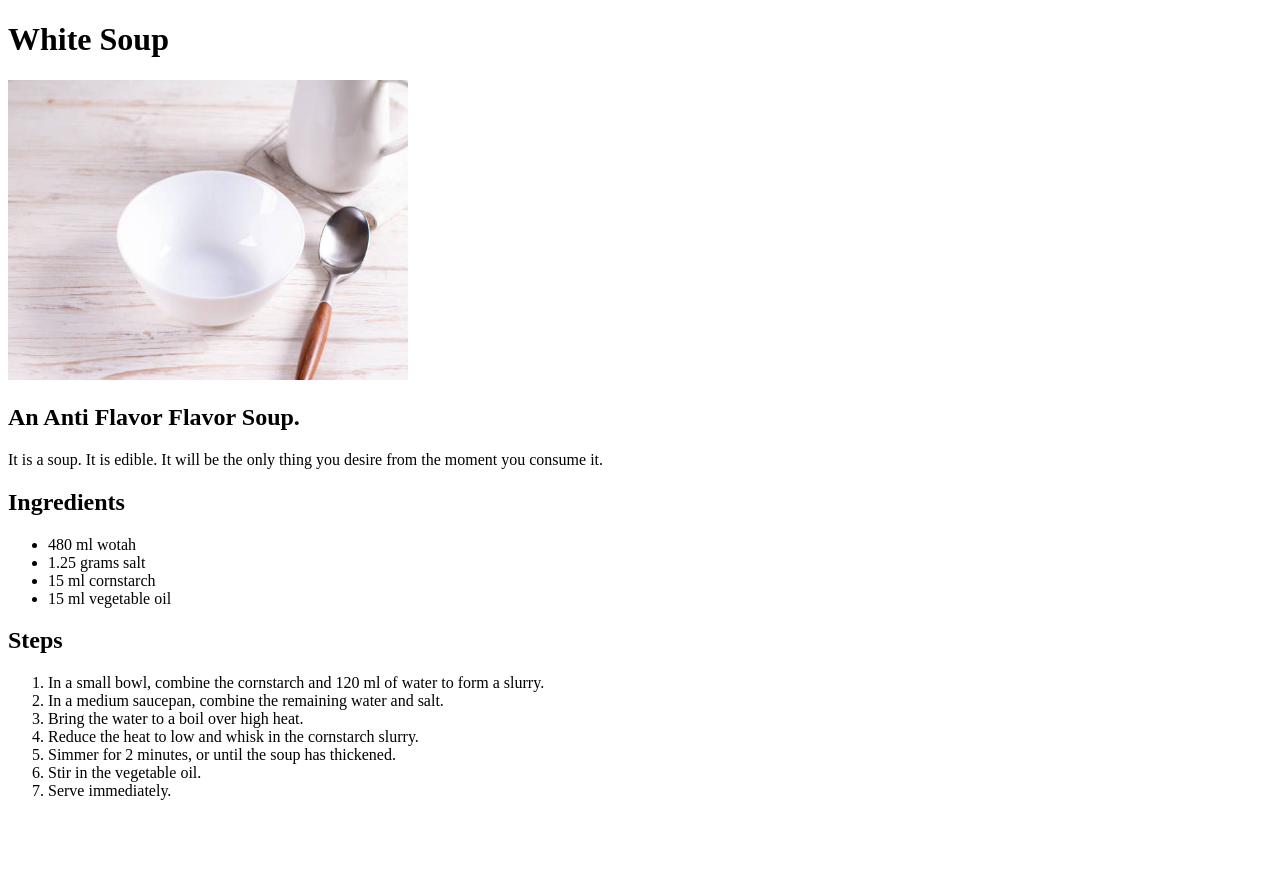
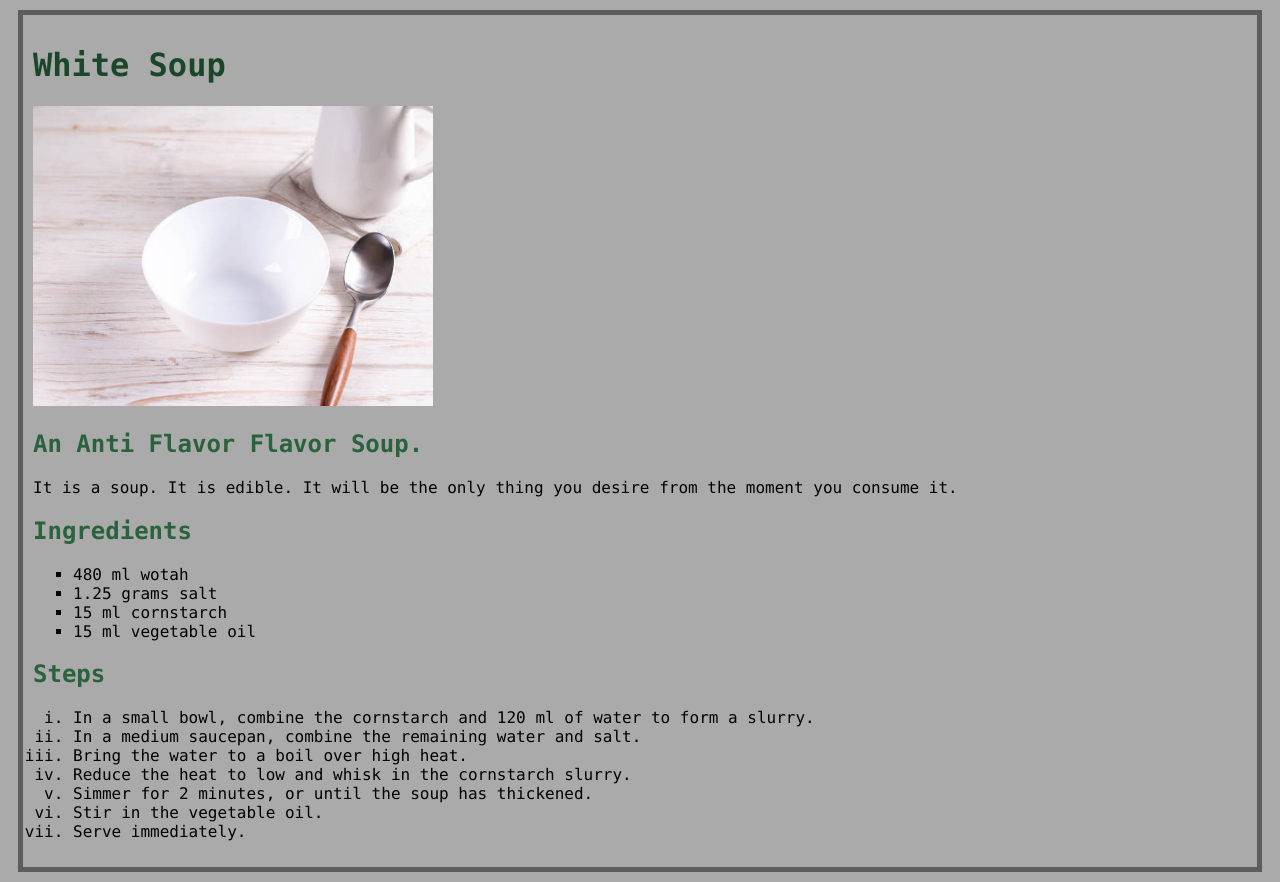
Before and after one commit to PrapaisriJC/odin-recipes, a plain HTML site: page recipes/white-soup.html in a window 1280 px wide. Before the commit the page ends 816 px from the top, so only its background shows below. Drawn offline with Linux system fonts and the light colour scheme.

Commit message:
Add basic CSS styling to all page
Add style.css.
Add sltherin theme color to bg and text.
Make index.html look more like brutalism landing page.
Add border around recipes pages.
Change list style.
Modify all pages to link the style.css.

```diff
--- a/recipes/white-soup.html
+++ b/recipes/white-soup.html
@@ -1,11 +1,14 @@
 <!DOCTYPE html>
 <html lang="en">
+
 <head>
     <meta charset="utf-8">
+    <link rel="stylesheet" href="../style.css">
     <title>White Soup</title>
 </head>
 
 <body>
+    <div class="wrapper">
         <h1>White Soup</h1>
         <img src="../images/affc-soup1.jpg" alt="An empty white bowl with a spoon." width="400" height="300">
         <h2>An Anti Flavor Flavor Soup.</h2>
@@ -29,5 +32,7 @@
             <li>Stir in the vegetable oil.</li>
             <li>Serve immediately.</li>
         </ol>
+    </div>
 </body>
+
 </html>
--- /dev/null
+++ b/style.css
@@ -0,0 +1,43 @@
+body{
+    font-family: 'Monaco', monospace, sans-serif;
+    background-color: #aaaaaa;
+}
+
+.landing h1{
+    color: #1a472a;
+    font-size: 200px;
+    font-weight: bolder;
+}
+
+.landing ul{
+    text-align: right;
+    list-style: none;
+    font-size: 50px;
+
+}
+
+.landing ul li{
+    text-decoration: line-through;
+}
+
+.wrapper{
+    border: 5px solid  #5d5d5d;
+    padding: 10px;
+    margin: 10px;
+}
+
+h1{
+    color: #1a472a;
+}
+
+h2{
+    color: #2a623d;
+}
+
+.wrapper ul li{
+    list-style: square;
+}
+
+ol li{
+    list-style-type: lower-roman;
+}
```
Also changed, not shown: index.html (+7 -2 lines), recipes/buttered-noodles.html (+8 -1 lines), recipes/coffee-jelly.html (+13 -4 lines), recipes/recipe-template.html (+7 -1 lines). Lines whose indentation alone changed are shown as unchanged.
